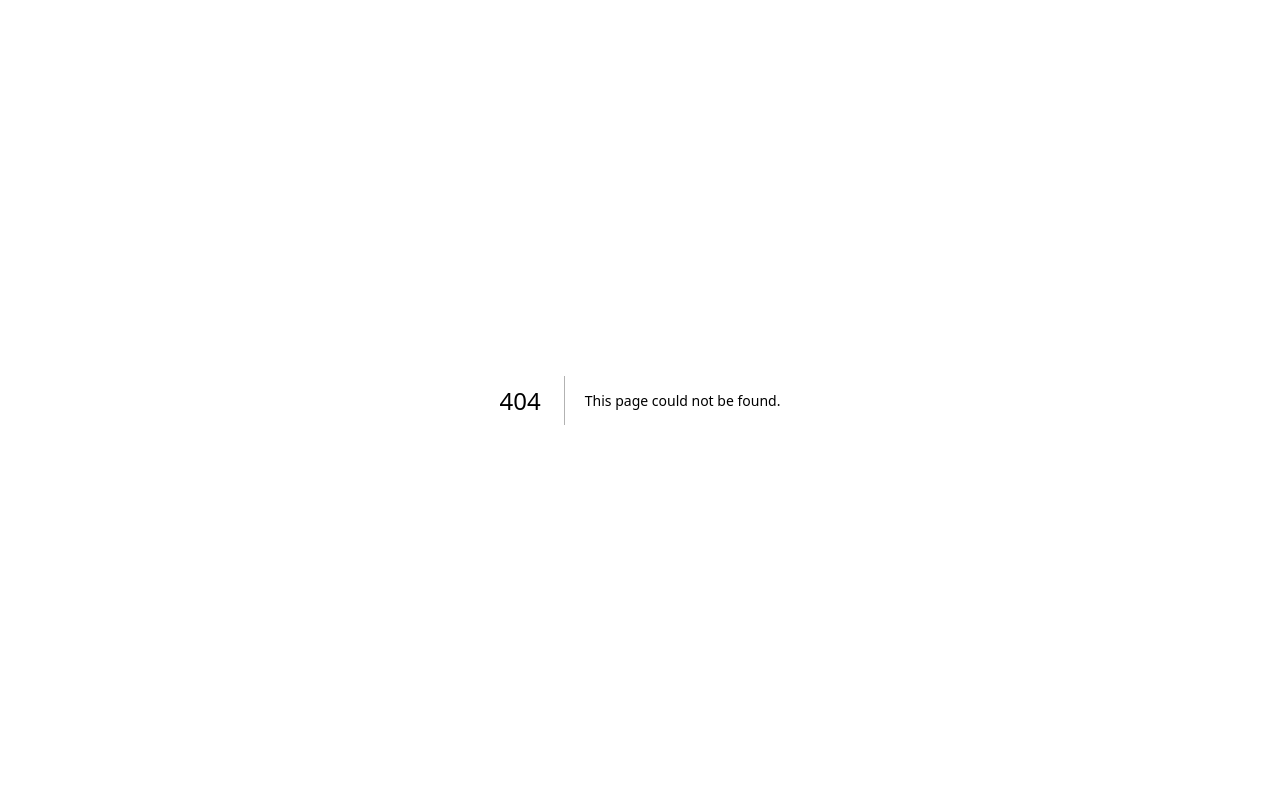
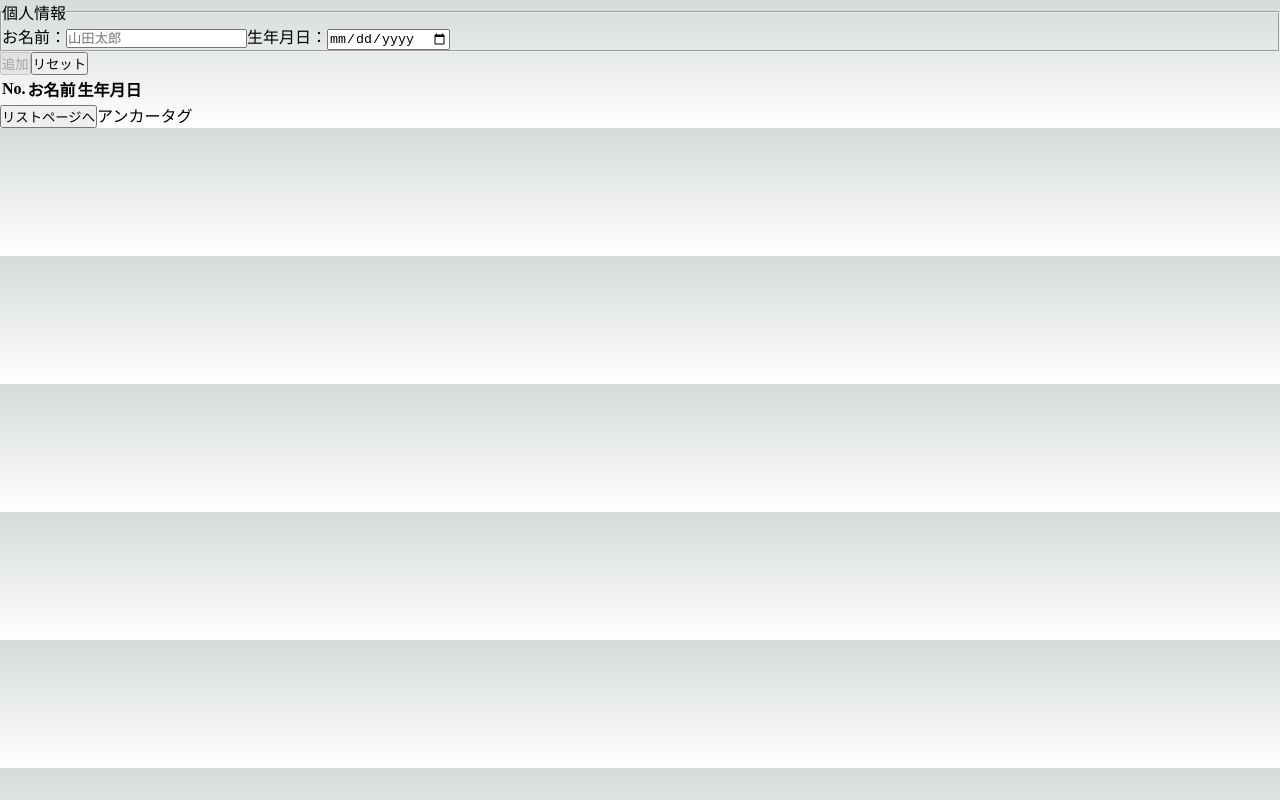
Before and after one commit to kei-1313/Nextjs-practice, a Next.js app: page /form in a window 1280 px wide. Before the commit this address had no page. Built offline with nearby package versions, Linux system fonts and the light colour scheme.

Commit message:
useContextを使い、ページ間でstateを

```diff
--- /dev/null
+++ b/src/components/Button.jsx
@@ -0,0 +1,7 @@
+export default function Button({ text, type, handleClick, disabled }) {
+  return (
+    <button type={type} onClick={handleClick} disabled={disabled}>
+      {text}
+    </button>
+  );
+}
--- /dev/null
+++ b/src/components/Form.jsx
@@ -0,0 +1,42 @@
+/* POINT コンポーネントを組み合わせて大きめのコンポーネント作成 */
+import Button from "./button";
+import Input from "./input";
+
+export default function Form({
+  handleAddClick,
+  handleResetClick,
+  handleChange,
+  nameValue,
+  birthValue,
+}) {
+  return (
+    <form>
+      <fieldset>
+        <legend>個人情報</legend>
+
+        <Input
+          label="お名前"
+          id="name"
+          type="text"
+          value={nameValue}
+          placeholder="山田太郎"
+          handleChange={handleChange}
+        />
+        <Input
+          label="生年月日"
+          id="birth"
+          type="date"
+          value={birthValue}
+          handleChange={handleChange}
+        />
+      </fieldset>
+      <Button
+        text="追加"
+        type="button"
+        handleClick={handleAddClick}
+        disabled={!nameValue || !birthValue}
+      />
+      <Button text="リセット" type="button" handleClick={handleResetClick} />
+    </form>
+  );
+}
--- /dev/null
+++ b/src/components/Input.jsx
@@ -0,0 +1,21 @@
+export default function Input({
+  id,
+  label,
+  value,
+  type,
+  placeholder,
+  handleChange,
+}) {
+  return (
+    <label htmlFor={id}>
+      {label}：
+      <input
+        id={id}
+        type={type}
+        value={value}
+        placeholder={placeholder}
+        onChange={(e) => handleChange(e)}
+      />
+    </label>
+  );
+}
--- /dev/null
+++ b/src/components/List.jsx
@@ -0,0 +1,24 @@
+export default function List({ list }) {
+  return (
+    <table className="table">
+      <thead>
+        <tr>
+          <th className="title">No.</th>
+          <th className="title">お名前</th>
+          <th className="title">生年月日</th>
+        </tr>
+      </thead>
+      <tbody>
+        {list.map((item, index) => {
+          return (
+            <tr key={item.id}>
+              <td className="item">{index + 1}</td>
+              <td className="item">{item.name}</td>
+              <td className="item">{item.birth}</td>
+            </tr>
+          );
+        })}
+      </tbody>
+    </table>
+  );
+}
--- /dev/null
+++ b/src/context/AppContext.js
@@ -0,0 +1,17 @@
+import { createContext, useContext, useState } from "react";
+
+const AppContext = createContext();
+
+const AppProvider = ({ children }) => {
+    const [list, setList] = useState([]);
+
+    return (
+        <AppContext.Provider value={[list, setList]}>
+            { children }
+        </AppContext.Provider>
+    )
+}
+
+const useAppContext = () => useContext(AppContext);
+
+export { AppProvider, useAppContext }
--- a/src/pages/_app.js
+++ b/src/pages/_app.js
@@ -1,5 +1,10 @@
 import '@/styles/globals.css'
+import { AppProvider } from "../context/AppContext";
 
 export default function App({ Component, pageProps }) {
-  return <Component {...pageProps} />
+  return (
+    <AppProvider>
+      <Component {...pageProps} />
+    </AppProvider>
+  )
 }
--- /dev/null
+++ b/src/pages/form/index.js
@@ -0,0 +1,50 @@
+import { useState } from "react";
+import Form from "../../components/form";
+import List from "../../components/list";
+import { useAppContext } from "../../context/AppContext";
+import { useRouter } from "next/router";
+import Link from "next/link";
+
+
+const formPage = () => {
+  const initialState = { name: "", birth: "" };
+  const [value, setValue] = useState(initialState);
+  const [ list, setList ] = useAppContext();
+  const router = useRouter();
+
+  const handleChange = (e) => {
+    const inputId = e.target.id;
+    const inputValue = e.target.value;
+    setValue((prev) => ({ ...prev, [inputId]: inputValue }));
+  };
+  console.log(value);
+  const handleAddClick = () => {
+    setList((prev) => [...prev, { ...value, id: new Date().getTime() }]);
+    setValue(initialState);
+  };
+
+  console.log(list);
+  const handleResetClick = () => {
+    setList([]);
+  };
+  return (
+      <>
+         <Form
+          handleAddClick={handleAddClick}
+          handleResetClick={handleResetClick}
+          handleChange={handleChange}
+          nameValue={value.name}
+          birthValue={value.birth}
+        />
+        <List list={list} />
+        <button onClick={() => router.push('/form/list')}>
+          リストページへ
+        </button>
+        <Link href='/form/list'>
+          アンカータグ
+        </Link>
+      </>
+  )
+}
+
+export default formPage
--- /dev/null
+++ b/src/pages/form/list.js
@@ -0,0 +1,14 @@
+import List from "../../components/list";
+import { useAppContext } from "../../context/AppContext";
+import { useRouter } from "next/router";
+export default function PageList() {
+  const [list] = useAppContext();
+  const router = useRouter();
+
+  return (
+    <>
+      <List list={list} />
+      <button onClick={() => router.back()}>前のページへ</button>
+    </>
+  );
+}
```
Also changed, not shown: src/components/Item.jsx (added, +11 -0 lines).
